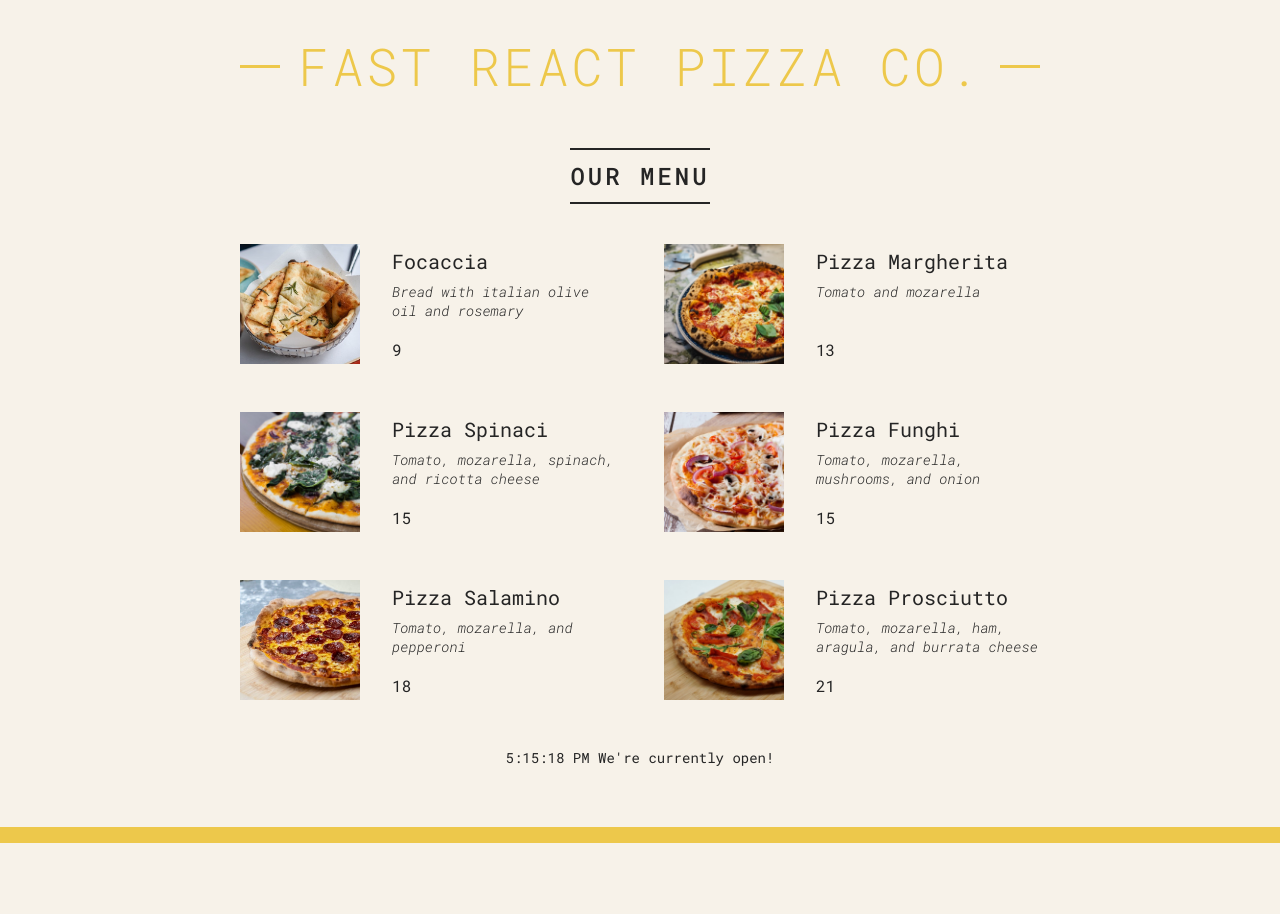
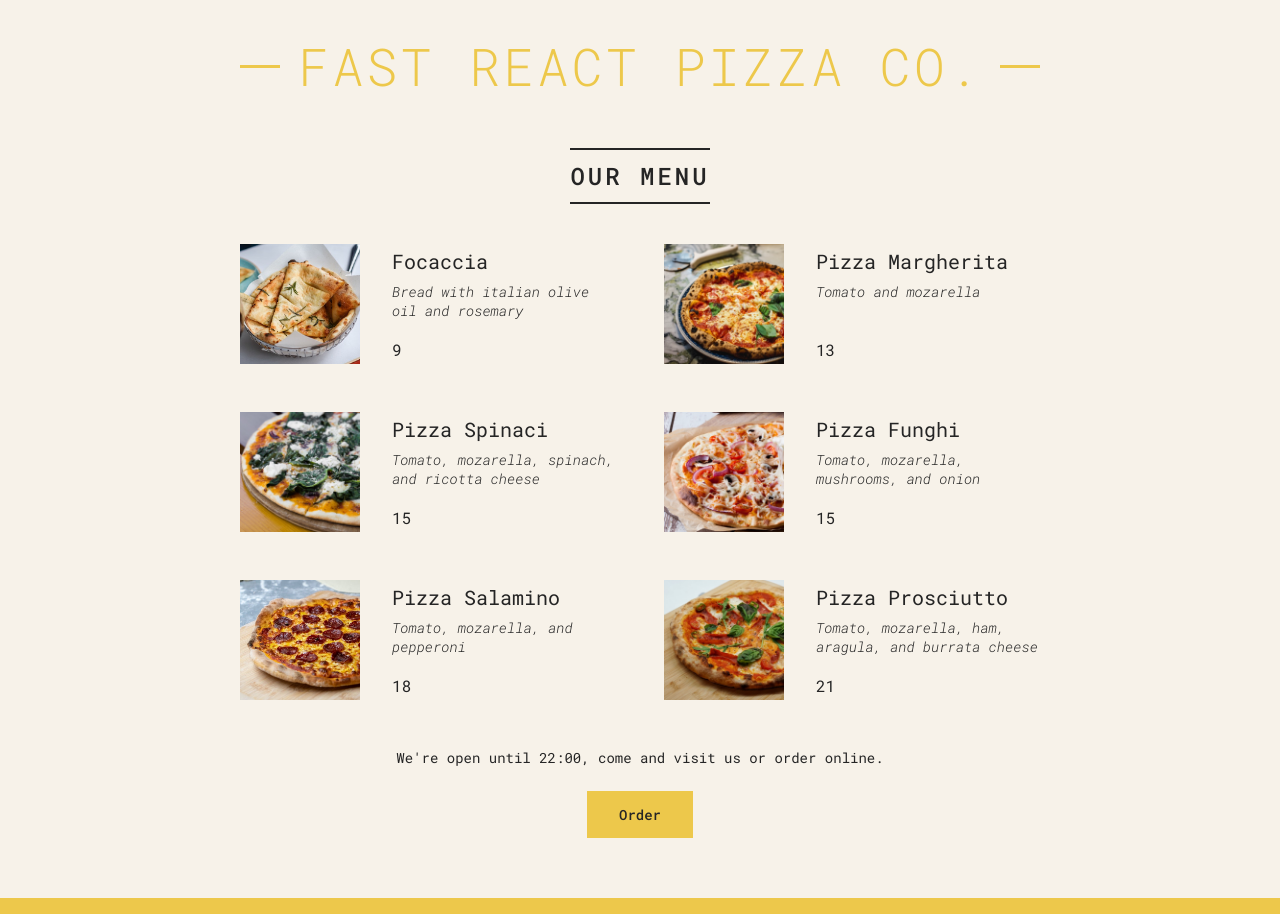
Before and after one commit to fido1hn/pizza-menu, a React (Vite) app: page / in a window 1280 px wide. Before the commit the page ends 843 px from the top, so only its background shows below. Built offline with nearby package versions, Linux system fonts and the light colour scheme.

Commit message:
conditional rendering with && operator

```diff
--- a/src/index.jsx
+++ b/src/index.jsx
@@ -99,7 +99,14 @@
 
   return (
     <footer className="footer">
-      {new Date().toLocaleTimeString()} We're currently open!
+      {isOpen && (
+        <div className="order">
+          <p>
+            We're open until {closeHour}:00, come and visit us or order online.
+          </p>
+          <button className="btn">Order</button>
+        </div>
+      )}
     </footer>
   );
   // return React.createElement("footer", null, "We're currently open");
```
